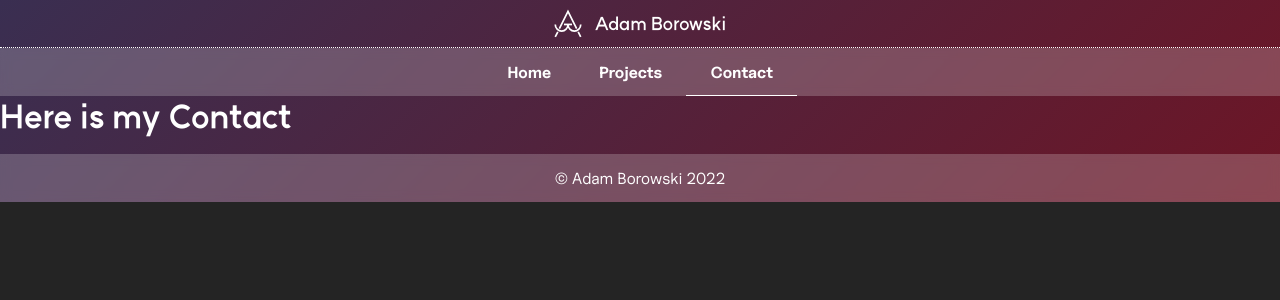
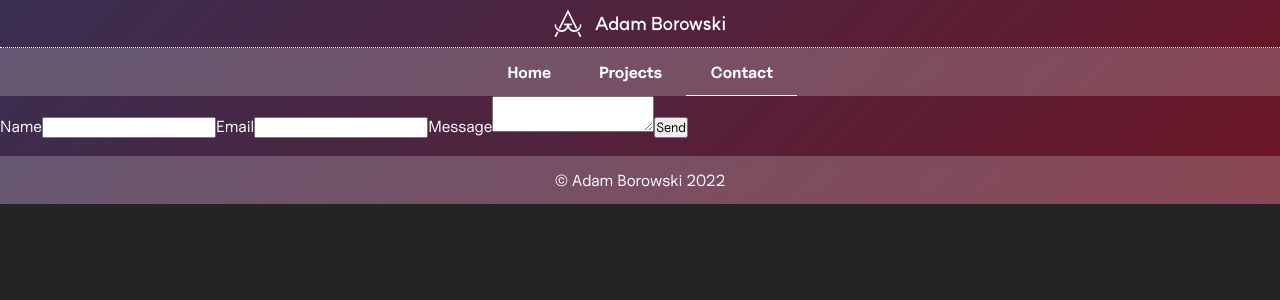
Before and after one commit to Adborowski/personal-site, a React (Vite) app: page /contact in a window 1280 px wide. Shown: the top 300 px of the page. Built offline with nearby package versions, Linux system fonts and the light colour scheme.

Commit message:
Added working Contact From with EmailJS

```diff
--- a/package.json
+++ b/package.json
@@ -9,7 +9,11 @@
     "preview": "vite preview"
   },
   "dependencies": {
+    "@emailjs/browser": "^3.7.0",
     "antd": "^4.23.3",
+    "cors": "^2.8.5",
+    "express": "^4.18.2",
+    "nodemailer": "^6.8.0",
     "react": "^18.2.0",
     "react-dom": "^18.2.0",
     "react-router-dom": "^6.4.1",
--- /dev/null
+++ b/src/components/ContactForm/ContactForm.tsx
@@ -0,0 +1,41 @@
+import React, { useRef } from "react";
+import emailjs from "@emailjs/browser";
+import styles from "./ContactForm.module.css";
+
+export const ContactForm = () => {
+  const form: any = useRef();
+
+  const sendEmail = (e: any) => {
+    e.preventDefault();
+
+    emailjs
+      .sendForm(
+        "service_qou53ru",
+        "template_marsqdb",
+        form.current,
+        "fjfAQbbLow0eVGHC-"
+      )
+      .then(
+        (result) => {
+          console.log(result.text);
+        },
+        (error) => {
+          console.log(error.text);
+        }
+      );
+  };
+
+  return (
+    <form ref={form} onSubmit={sendEmail}>
+      <label>Name</label>
+      <input type="text" name="from_name" />
+      <label>Email</label>
+      <input type="email" name="reply_to" />
+      <label>Message</label>
+      <textarea name="message" />
+      <input type="submit" value="Send" />
+    </form>
+  );
+};
+
+export default ContactForm;
--- a/src/routes/contact.tsx
+++ b/src/routes/contact.tsx
@@ -1,5 +1,11 @@
+import ContactForm from "../components/ContactForm/ContactForm";
+
 const Contact = () => {
-  return <h1>Here is my Contact</h1>;
+  return (
+    <div>
+      <ContactForm />
+    </div>
+  );
 };
 
 export default Contact;
```
Also changed, not shown: src/components/ContactForm/ContactForm.module.css (added), 2 other files (tests, documents, lock files or other folders).
